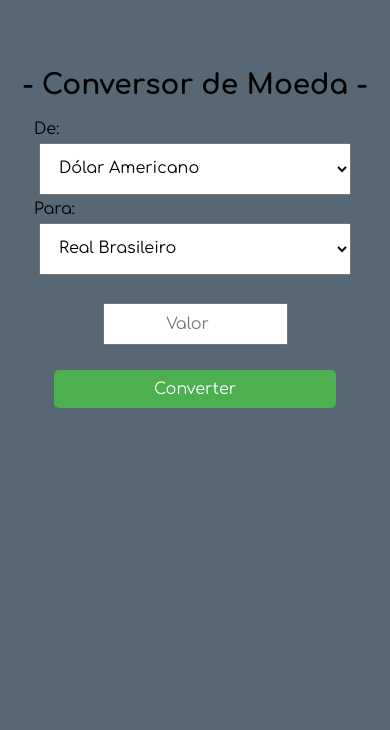
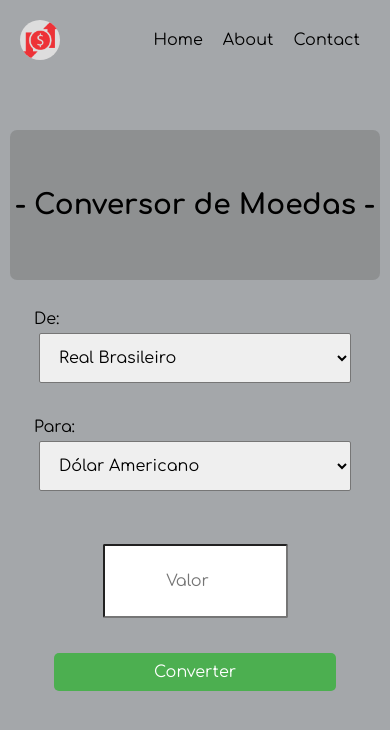
Before and after one commit to joaoacastro/conversor_de_moedas_react, a React (Create React App) app: page /about in a window 390 px wide. Shown: the top 730 px of the page. Built offline with nearby package versions, Linux system fonts and the light colour scheme.

Commit message:
update code

```diff
--- a/src/App.css
+++ b/src/App.css
@@ -9,7 +9,7 @@
 }
 
 html{
-  background-color: rgb(88, 103, 116);
+  background-color: rgb(164, 167, 170);
 }
 
 .linha{
--- a/src/components/Conversor.css
+++ b/src/components/Conversor.css
@@ -64,8 +64,14 @@ h3 {
 }
 
 @media (max-width: 530px) {
-  select{
-  padding: 15px;
+  .inputsContainer {
+    /* height: 45vh; */
+    display: flex;
+    justify-content: center;
+    align-items: center;
+  }
+  select {
+    padding: 15px;
     display: flex;
     justify-content: center;
     width: 80vw;
@@ -78,8 +84,25 @@ h3 {
   .inputs {
     flex-direction: column;
   }
+  .inputs .from,
+  .inputs .to,
+  .inputsContainer .inputValor,
+  .button,
+  .resultado{
+    margin-top: 30px;
+  }
+  .inputs select,
+  .inputsContainer .inputValor{
+    height: 50px;
+    border-radius: 2px;
+  }
+  .conversor a{
+    background-color: rgba(122, 122, 122,.5);
+    padding: 40px 5px;
+    border-radius: 7px;
+  }
   .button {
-    margin-top: 20px;
+    /* margin-top: 20px; */
     padding: 10px 100px;
   }
 }
--- a/src/components/Conversor.js
+++ b/src/components/Conversor.js
@@ -1,13 +1,14 @@
 import React, { Component } from "react";
 import "./Conversor.css";
+import Menu from "./pages/Menu";
 
 export default class Conversor extends Component {
   constructor(props) {
     super(props);
 
     this.state = {
-      moedaA: "USD",
-      moedaB: "BRL",
+      moedaA: "BRL",
+      moedaB: "USD",
       valor: "",
       resultado: 0,
     };
@@ -50,7 +51,8 @@ export default class Conversor extends Component {
             this.setState({ resultado: `${simbolo} ${resultado}` });
 
             // Mostrar o resultado
-            const classeResultado = document.getElementsByClassName("resultado")[0];
+            const classeResultado =
+              document.getElementsByClassName("resultado")[0];
             classeResultado.style.display = "flex";
           } else {
             alert("Erro ao obter cotação. Moedas inválidas.");
@@ -76,9 +78,15 @@ export default class Conversor extends Component {
     ];
 
     return (
-      <div className="conversor">
-        <a href="https://github.com/joaoacastro" target="_blank" rel="noreferrer">
-          <h1>- Conversor de Moeda -</h1>
+      <div>
+        <Menu />
+        <main className="conversor">
+          <a
+            href="https://github.com/joaoacastro"
+            target="_blank"
+            rel="noreferrer"
+          >
+            <h1>- Conversor de Moedas -</h1>
           </a>
           <div className="inputsContainer">
             <div className="inputs">
@@ -125,6 +133,7 @@ export default class Conversor extends Component {
           <h3 className="resultado" style={{ display: "none" }}>
             Resultado: {this.state.resultado}
           </h3>
+        </main>
       </div>
     );
   }
--- /dev/null
+++ b/src/components/pages/Menu.css
@@ -0,0 +1,47 @@
+.container {
+  display: flex;
+  align-items: center;
+  justify-content: space-between;
+  max-width: 1200px;
+  margin: 0 auto;
+  padding: 20px;
+}
+
+.logo {
+  display: flex;
+  align-items: center;
+}
+
+.logo img {
+  width: 40px;
+  height: 40px;
+  margin-right: 10px;
+  background-color: #dddddd;
+  border-radius: 20px;
+}
+
+.nav {
+  display: flex;
+  justify-content: flex-end;
+}
+
+.nav ul {
+  list-style: none; /* Remove a bolinha */
+  padding: 0; /* Remove qualquer padding */
+  margin: 0; /* Remove qualquer margem */
+}
+
+.nav li {
+  display: inline-block; /* Faz os itens ficarem lado a lado */
+}
+
+.nav a {
+  color: #000000; /* Cor do texto */
+  text-decoration: none; /* Remove o sublinhado */
+  transition: 0.3s;
+  padding: 10px; /* Adiciona um pouco de espaçamento ao redor dos links */
+}
+
+.nav a:hover {
+  color: #ffffff; /* Cor do texto ao passar o mouse */
+}
--- /dev/null
+++ b/src/components/pages/Menu.js
@@ -0,0 +1,30 @@
+import React from "react";
+import "./Menu.css";
+
+const Menu = () => {
+  return (
+    <div>
+      <header className="container">
+        <div className="logo">
+          <img src="/moeda.png" alt="conversor logo" />
+        </div>
+
+        <nav className="nav">
+          <ul>
+            <li>
+              <a href="/">Home</a>
+            </li>
+            <li>
+              <a href="/about">About</a>
+            </li>
+            <li>
+              <a href="/contact">Contact</a>
+            </li>
+          </ul>
+        </nav>
+      </header>
+    </div>
+  );
+};
+
+export default Menu;
```
Also changed, not shown: src/components/pages/About.js (added, +14 -0 lines), src/components/pages/Contato.js (added, +14 -0 lines), src/components/pages/About.css (added), src/components/pages/Contato.css (added), 1 other file (tests, documents, lock files or other folders). Lines whose indentation alone changed are shown as unchanged.
